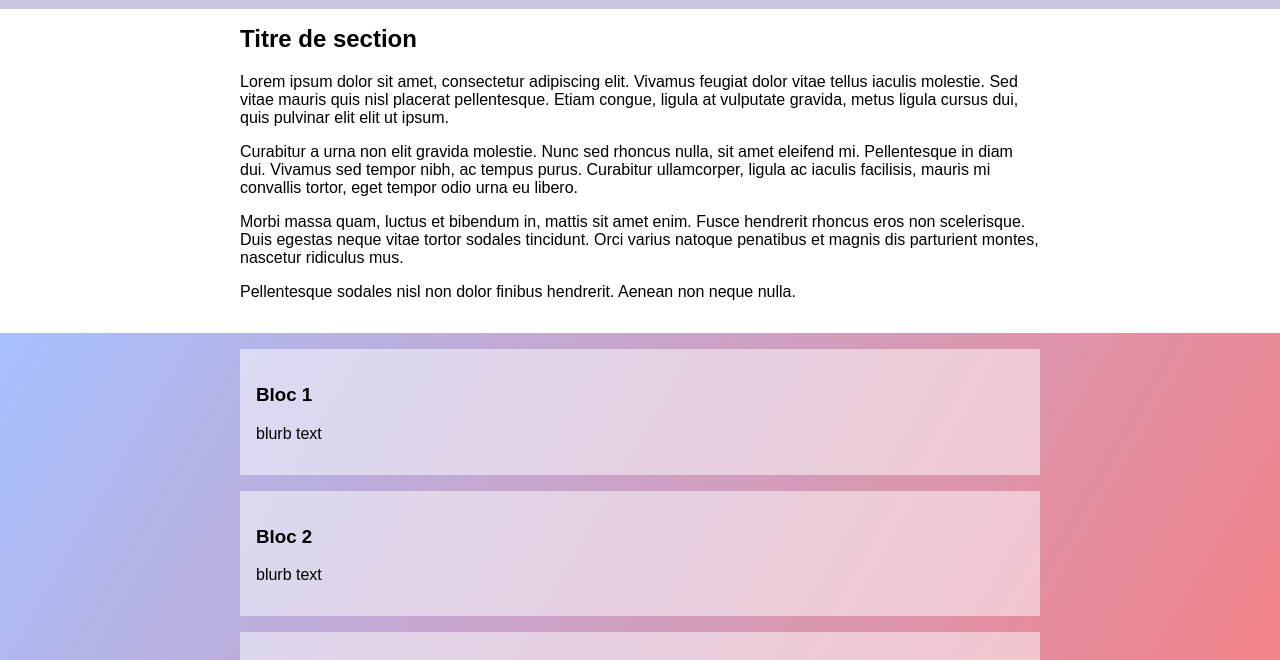
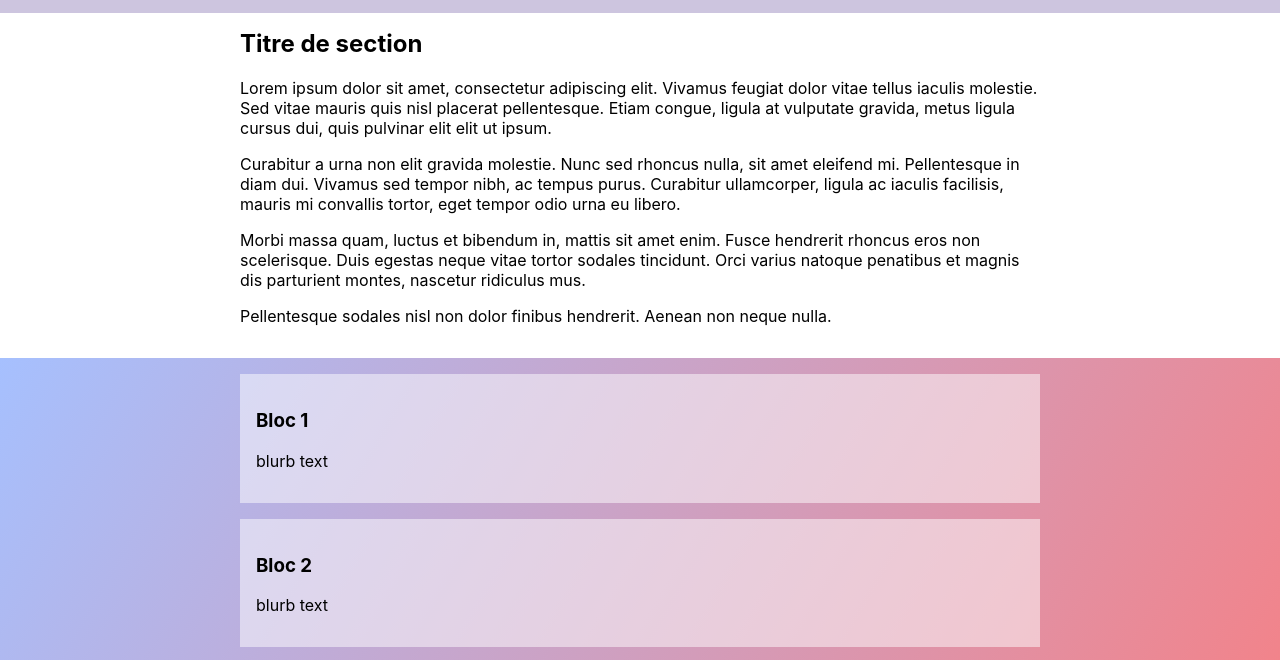
Before and after one commit to eracom-id421/site-responsive-demo, a plain HTML site: page index.html in a window 1280 px wide. Shown: the part 131-791 px from the top of the page. Drawn offline with Linux system fonts and the light colour scheme.

Commit message:
meilleure fonte système

```diff
--- a/style-reset.css
+++ b/style-reset.css
@@ -1,7 +1,7 @@
 /* Reset */
 body {
     margin: 0;
-    font-family: sans-serif;
+    font-family: -apple-system, BlinkMacSystemFont, 'Segoe UI', sans-serif;
     box-sizing: border-box;
   }
 
```
